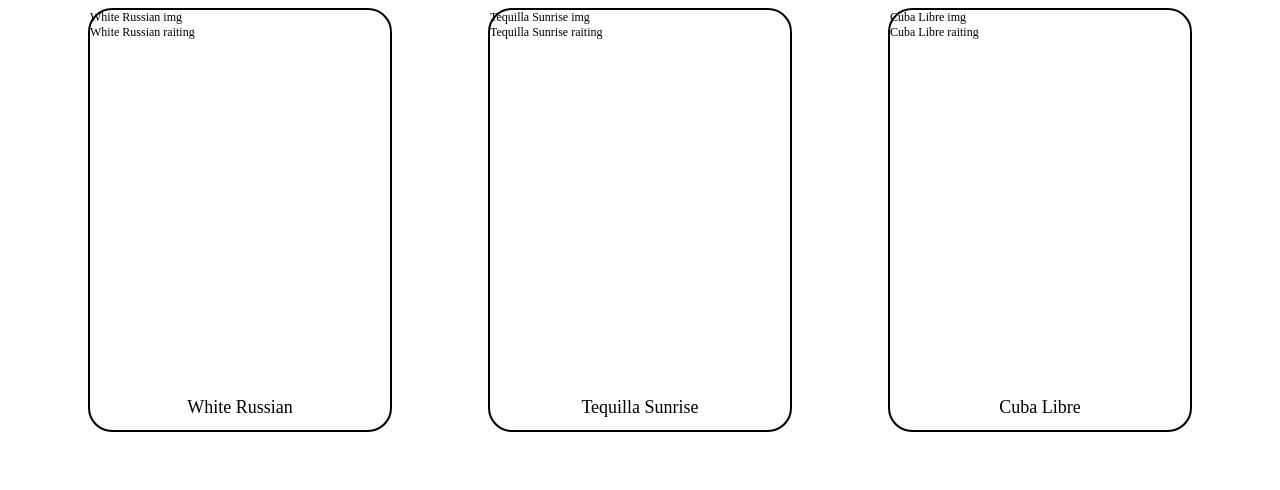
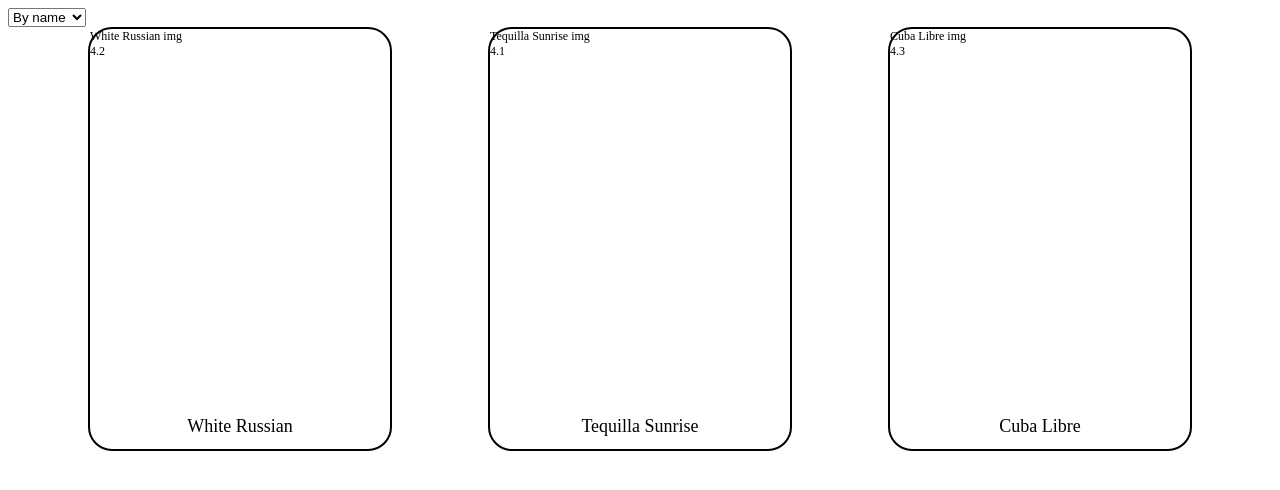
Before and after one commit to SirMatters/make-a_drink-vanilla, a React (Create React App) app: page / in a window 1280 px wide. Shown: the top 490 px of the page. Built offline with nearby package versions, Linux system fonts and the light colour scheme.

Commit message:
Dashboard sorting - implment template sorting function - to be fixed later - add sorting buttons and internal state

```diff
--- a/src/components/CocktailCard.js
+++ b/src/components/CocktailCard.js
@@ -8,7 +8,7 @@ const CocktailCard = ({ cocktail }) => {
     <div className='cocktail-card' onClick={onClick}>
       <div className='cocktail-card__info'>
         <div className='cocktail-card__img'>{cocktail.name} img</div>
-        <div className='cocktail-card__raiting'>{cocktail.name} raiting</div>
+        <div className='cocktail-card__raiting'>{cocktail.raiting}</div>
       </div>
       <div className='cocktail-card__name'>{cocktail.name}</div>
     </div>
--- a/src/components/Dashboard.js
+++ b/src/components/Dashboard.js
@@ -1,17 +1,43 @@
 import React from 'react';
 import { connect } from 'react-redux';
 import CocktailCard from './CocktailCard';
+import { sortObjectsArr } from '../utils/utils';
 
 class Dashboard extends React.Component {
+  state = {
+    sortOption: 'name',
+  };
+
+  onSelect = (e) => {
+    this.setState({
+      sortOption: e.target.value,
+    });
+  };
+
   render() {
     const { cocktails } = this.props;
+    let cocktailsDisplay = [];
+    for (let c in cocktails) {
+      cocktailsDisplay.push(cocktails[c]);
+    }
+
+    // FIXME: sorting function behaves differently for text and number fields
+    cocktailsDisplay = sortObjectsArr(cocktailsDisplay, this.state.sortOption);
+
     return (
-      <div className='card-container'>
-        {Object.keys(cocktails).map((c) => (
-          <li key={c}>
-            <CocktailCard cocktail={cocktails[c]} />
-          </li>
-        ))}
+      <div className='dashboard'>
+        <select onChange={this.onSelect} value={this.state.sortOption}>
+          <option value='raiting'>By raiting</option>
+          <option value='name'>By name</option>
+          <option value='effort'>By effort</option>
+        </select>
+        <div className='card-container'>
+          {cocktailsDisplay.map((c) => (
+            <li key={c.id}>
+              <CocktailCard cocktail={c} />
+            </li>
+          ))}
+        </div>
       </div>
     );
   }
--- a/src/utils/API.js
+++ b/src/utils/API.js
@@ -4,18 +4,21 @@ let cocktails = {
     name: 'White Russian',
     timpestamp: 1596655939489,
     author: 'u1',
+    raiting: 4.2,
   },
   c2: {
     id: 'c2',
     name: 'Tequilla Sunrise',
     timestamp: 1596655939489,
     author: 'u2',
+    raiting: 4.1,
   },
   c3: {
     id: 'c3',
     name: 'Cuba Libre',
     timestamp: 1596655939489,
     author: 'u2',
+    raiting: 4.3,
   },
 };
 
--- /dev/null
+++ b/src/utils/utils.js
@@ -0,0 +1,6 @@
+export const sortObjectsArr = (arr, field) => {
+  let sortedArr = [...arr].sort((a, b) => {
+    return a[field] < b[field];
+  });
+  return sortedArr;
+};
```
